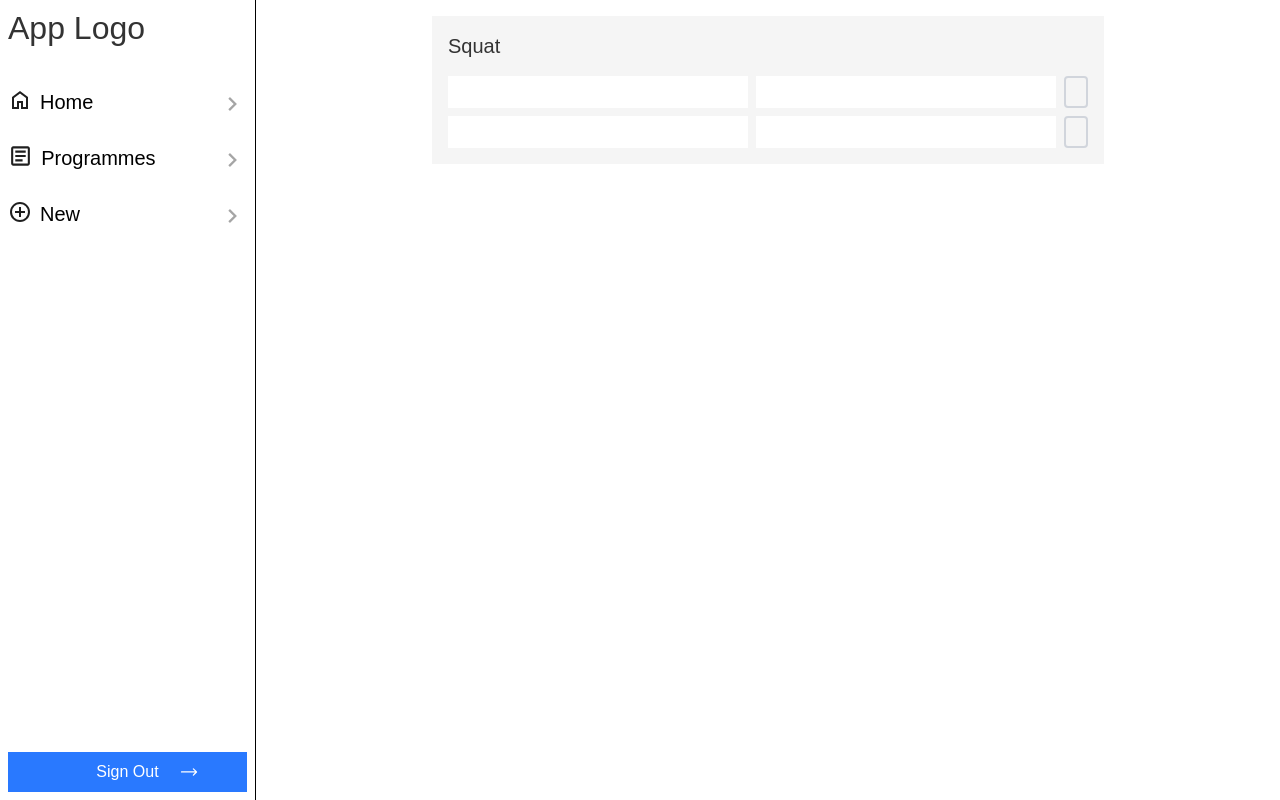
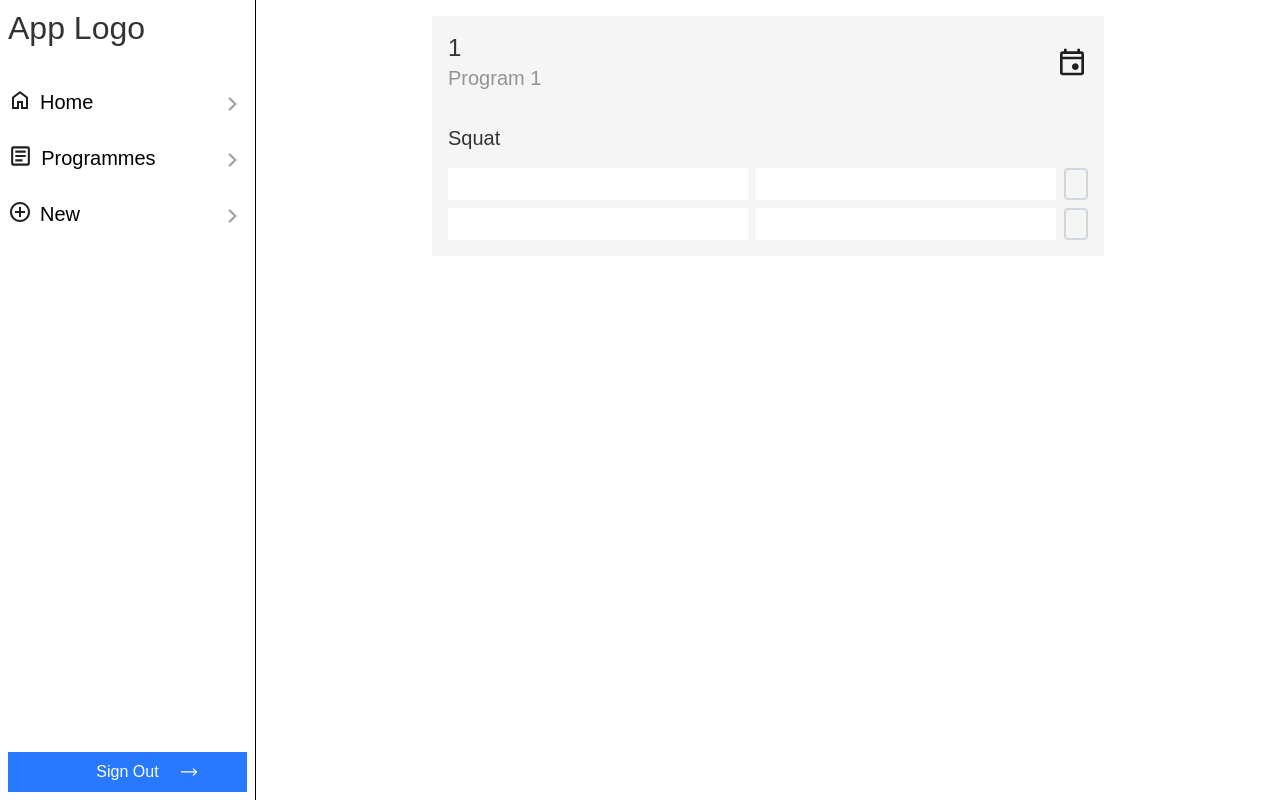
Before and after one commit to jrmilburn/fitnessapp-final, a Next.js app in the folder fitness-app/: page /workout in a window 1280 px wide. Built offline with nearby package versions, Linux system fonts and the light colour scheme; no server answers; sample sign-in values are in the browser's storage.

Commit message:
Add swapping between workouts within a given program

```diff
--- a/fitness-app/app/globals.css
+++ b/fitness-app/app/globals.css
@@ -22,7 +22,7 @@ h3 { font-size: 1.5rem; line-height: 2rem; color: var(--primary-text); }
 h4 { font-size: 1.25rem; line-height: 1.75rem; color: var(--primary-text); }
 h5 { font-size: 1.125rem; line-height: 1.5rem; color: var(--primary-text); }
 h6 { font-size: 1rem; line-height: 1.5rem; color: var(--primary-text); }
-p   { font-size: 1rem; line-height: 1.5rem; color: var(--primary-text); }
+p   { font-size: 0.75rem; line-height: 1.5rem; color: var(--primary-text); }
 
 /* Small devices (min-width: 640px) */
 @media (min-width: 640px) {
--- a/fitness-app/app/workout/page.jsx
+++ b/fitness-app/app/workout/page.jsx
@@ -4,6 +4,7 @@ import { useSession } from "next-auth/react"
 import { useState, useEffect } from "react";
 
 import Workout from "@/components/workout/Workout";
+import WorkoutHeader from "@/components/workout/WorkoutHeader";
 
 export default function Dashboard() {
 
@@ -39,6 +40,29 @@ export default function Dashboard() {
                                 ]
                             }
                         ]
+                    },
+                    {
+                        name: "2",
+                        workoutNo: 2,
+                        exercises: [
+                            {
+                                name: "Lateral raise",
+                                sets: [
+                                    {
+                                        setNo: 1,
+                                        reps: 0,
+                                        weight: 0,
+                                        complete: false
+                                    },
+                                    {
+                                        setNo: 2,
+                                        reps: 0,
+                                        weight: 0,
+                                        complete: false
+                                    }
+                                ]
+                            }
+                        ]
                     }
                 ]
             },
@@ -50,7 +74,7 @@ export default function Dashboard() {
                         workoutNo: 1,
                         exercises: [
                             {
-                                name: "Squat",
+                                name: "Bench Press",
                                 sets: [
                                     {
                                         setNo: 1,
@@ -58,6 +82,29 @@ export default function Dashboard() {
                                         weight: 0,
                                         complete: false
                                     },                            {
+                                        setNo: 2,
+                                        reps: 0,
+                                        weight: 0,
+                                        complete: false
+                                    }
+                                ]
+                            }
+                        ]
+                    },
+                    {
+                        name: "2",
+                        workoutNo: 2,
+                        exercises: [
+                            {
+                                name: "Lateral raise",
+                                sets: [
+                                    {
+                                        setNo: 1,
+                                        reps: 0,
+                                        weight: 0,
+                                        complete: false
+                                    },
+                                    {
                                         setNo: 2,
                                         reps: 0,
                                         weight: 0,
@@ -78,8 +125,13 @@ export default function Dashboard() {
     }, [])
 
     return (
-        <div className="max-w-[calc(100% - 16rem)] ml-64 min-h-screen flex flex-col gap-4 justify-start items-center p-4">
-            <div className="max-w-2xl mx-auto w-full">
+        <div className="max-w-[calc(100% - 16rem)] ml-64 min-h-screen flex flex-col gap-4 justify-start items-center p-4 relative">
+            <div className="max-w-2xl mx-auto w-full flex flex-col">
+            <WorkoutHeader
+                program={program}
+                currentWorkout={currentWorkout}
+                setCurrentWorkout={setCurrentWorkout}
+            />
             <Workout
                 workout={currentWorkout}
             />
--- a/fitness-app/components/workout/ChangeWorkout.jsx
+++ b/fitness-app/components/workout/ChangeWorkout.jsx
@@ -1,7 +1,66 @@
+import { useState } from "react"
+import Button from "../library/Button";
+import Image from "next/image";
+
 export default function ChangeWorkout({ program, setCurrentWorkout }) {
 
+    const [workoutsModalShown, setWorkoutsModalShown] = useState(false);
+
+    const toggleModal = () => {
+
+        const newState = !workoutsModalShown;
+        setWorkoutsModalShown(newState);
+
+    }
+
     return (
-        <div></div>
+
+        <>
+        <button
+            type="button"
+            onClick={toggleModal}
+            className="cursor-pointer"
+        >
+            <Image
+                src="/icons/change-workouts.svg"
+                width={32}
+                height={32}
+                alt="change workouts"
+            />
+        </button>
+            <div className={`gap-2 fixed top-0 left-[16rem] bg-[var(--primary-bg)] p-4 w-full max-w-[calc(100%-16rem)] min-h-screen transition-all duration-300 ${workoutsModalShown ? 'translate-y-[0%]' : 'translate-y-[100%]'}`}>
+                <button className="cursor-pointer w-full border-b flex justify-center mb-8" onClick={toggleModal}>
+                    <Image
+                        src="/icons/chevron-right.svg"
+                        height={32}
+                        width={32}
+                        alt="close"
+                        className="rotate-90"
+                    />
+                </button>
+                <div className="flex flex-col max-w-2xl mx-auto items-center">
+                <h6 className="mb-8">{program?.name}</h6>
+                <div className="flex flex-col gap-2 ml-8">
+                {program?.weeks?.map((week, index1) => (
+                    <div key={index1} className="flex gap-2 items-center relative">
+                        <p className="opacity-[0.5] absolute -left-[120%]">Week {week?.weekNo}</p>
+                        {week?.workouts?.map((workout, index2) => (
+                            <div key={index2} className="p-2 border-2 cursor-pointer"
+                            onClick={() => {
+                                    setCurrentWorkout(program?.weeks[index1]?.workouts[index2]);
+                                    toggleModal();
+                                }}>
+                                {workout?.workoutNo}
+                            </div>
+                        ))}
+
+                    </div>
+                ))}
+                </div>
+                </div>
+
+            </div>
+        </>
     )
 
 }
--- a/fitness-app/components/workout/Exercise.jsx
+++ b/fitness-app/components/workout/Exercise.jsx
@@ -6,9 +6,10 @@ export default function Exercise({ exercise }) {
         <div className="bg-[var(--secondary-bg)] p-4 w-full">
             <p>{exercise?.name}</p>
             <div className="mt-4 flex flex-col gap-2 w-full">
-            {exercise?.sets?.map((set) => {
+            {exercise?.sets?.map((set, index) => {
                 return (
                     <Set
+                        key={index}
                         set={set}
                     />
                 )
--- /dev/null
+++ b/fitness-app/components/workout/WorkoutHeader.jsx
@@ -0,0 +1,21 @@
+import ChangeWorkout from "./ChangeWorkout"
+
+export default function WorkoutHeader({ program, currentWorkout, setCurrentWorkout }){
+
+    return (
+        <div className="w-full bg-[var(--secondary-bg)] flex justify-between p-4">
+
+            <div className="flex flex-col">
+                <h6>{currentWorkout?.name}</h6>
+                <p className="opacity-50">{program?.name}</p>
+            </div>
+
+            <ChangeWorkout
+                program={program}
+                setCurrentWorkout={setCurrentWorkout}
+            />
+
+        </div>
+    )
+
+}
```
Also changed, not shown: fitness-app/public/icons/change-workouts.svg (added), fitness-app/public/icons/close.svg (added).
